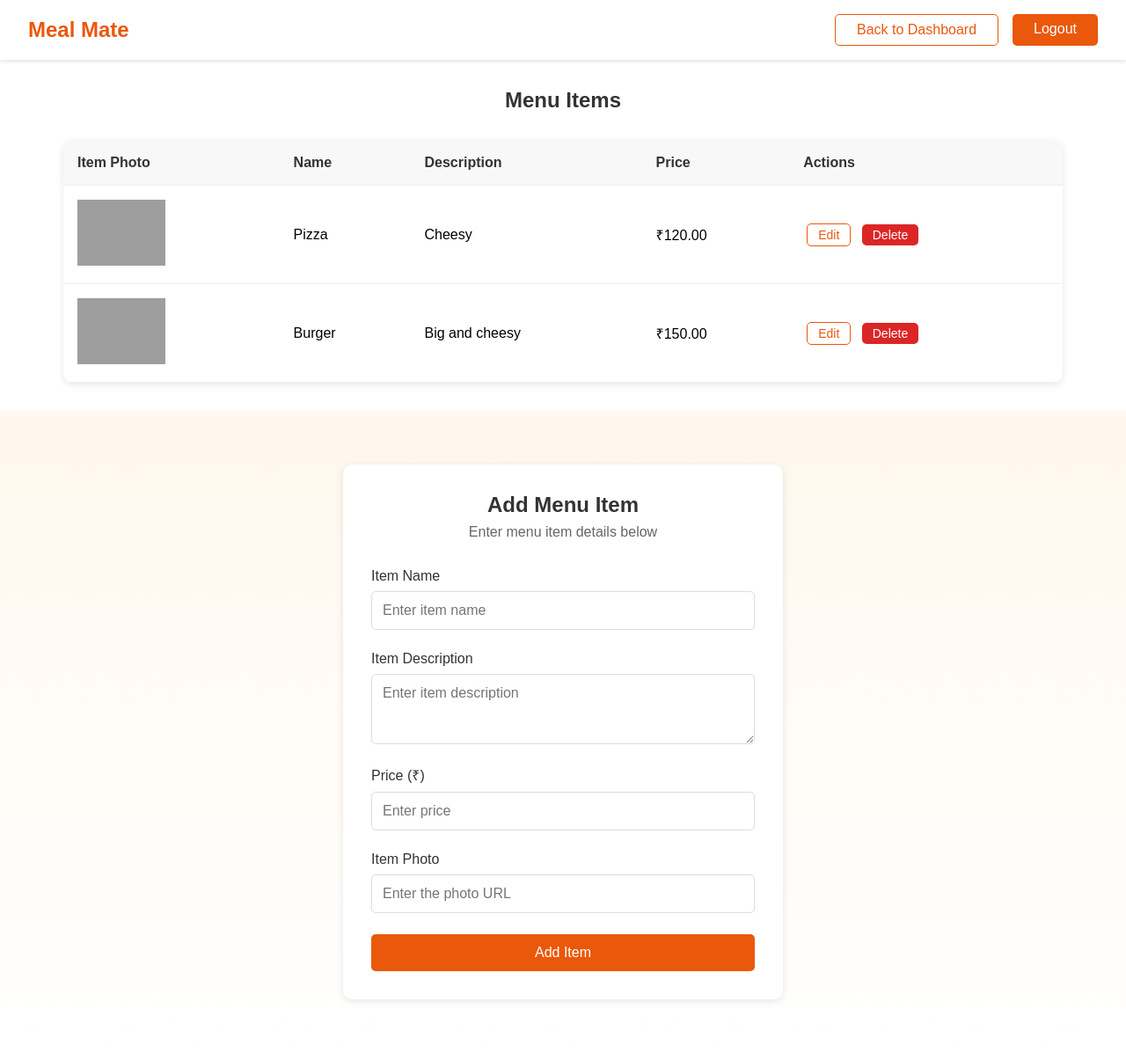
After one commit to AbhishekBalija/django-project, a Django app: page /handle_signin/view_restaurants/restaurant_menu/28/ in a window 1280 px wide. The commit adds this page. Shown: the whole page at 88% size. Run offline with Django 5.2, Linux system fonts and the light colour scheme; data comes from the database, SQL or seed files in the repository; both versions use the stored data as it was after the commit; grey boxes are pictures that could not be loaded.

Commit message:
addition of features

```diff
--- a/meal_mate/delivery/admin.py
+++ b/meal_mate/delivery/admin.py
@@ -1,6 +1,8 @@
 from django.contrib import admin
 
 # Register your models here.
-from .models import Customer
+from .models import Customer, Restaurant, MenuItem
 
 admin.site.register(Customer)
+admin.site.register(Restaurant)
+admin.site.register(MenuItem)
--- a/meal_mate/delivery/models.py
+++ b/meal_mate/delivery/models.py
@@ -13,3 +13,24 @@ class Customer(models.Model):
 
     def __str__(self):
         return f"{self.fullname} {self.email} {self.password} {self.phone} {self.address}"
+
+class Restaurant(models.Model):
+    restaurant_name = models.CharField(max_length=20)
+    restaurant_cuisines = models.CharField(max_length=20)
+    restaurant_address = models.CharField(max_length=20)
+    restaurant_rating = models.CharField(max_length=20)
+    restaurant_photo = models.URLField(max_length=2000, default="https://cwdaust.com.au/wpress/wp-content/uploads/2015/04/placeholder-restaurant.png")
+
+    def __str__(self):
+        return f"{self.restaurant_name} {self.restaurant_cuisines} {self.restaurant_address} {self.restaurant_rating} {self.restaurant_photo}"
+
+
+class MenuItem(models.Model):
+    restaurant = models.ForeignKey(Restaurant, on_delete=models.CASCADE, related_name="menu_items")
+    name = models.CharField(max_length=20)
+    description = models.TextField()
+    price = models.DecimalField(max_digits=5, decimal_places=2)
+    photo = models.URLField(max_length=2000, default="https://encrypted-tbn0.gstatic.com/images?q=tbn:ANd9GcSjjGS5iBKRcrJwPyPm1aXY4uy7KOHZwCj2hA&s")
+
+    def __str__(self):
+        return f"{self.name} {self.description} {self.price} {self.photo}"
--- /dev/null
+++ b/meal_mate/delivery/templates/delivery/AddItem.html
@@ -0,0 +1,97 @@
+{% load static %}
+<!DOCTYPE html>
+<html lang="en">
+<head>
+    <meta charset="UTF-8">
+    <meta name="viewport" content="width=device-width, initial-scale=1.0">
+    <title>Add Menu Item - Meal Mate</title>
+    <link rel="stylesheet" href="{% static 'styles.css' %}">
+</head>
+<body>
+    <nav>
+        <div class="logo">
+            <a href="adminhome.html" style="text-decoration: none; color: inherit;">Meal Mate</a>
+        </div>
+        <div class="nav-buttons">
+            <a href="adminhome.html" class="btn btn-outline">Back to Dashboard</a>
+            <a href="index.html" class="btn btn-primary">Logout</a>
+        </div>
+    </nav>
+
+    <!-- Menu Items Table -->
+    <div class="table-container">
+        <h2>Menu Items</h2>
+        <div class="table-wrapper">
+            <table class="restaurant-table">  <!-- Using the same class as the restaurant list -->
+                <thead>
+                    <tr>
+                        <th>Item Photo</th>
+                        <th>Name</th>
+                        <th>Description</th>
+                        <th>Price</th>
+                        <th>Actions</th>
+                    </tr>
+                </thead>
+                <tbody>
+                    {% for item in menu_items %}
+                    <tr>
+                        <td>
+                            <img src="{{ item.photo }}" alt="{{ item.item_name }}" width="100">
+                        </td>
+                        <td>{{ item.name }}</td>
+                        <td>{{ item.description }}</td>
+                        <td>₹{{ item.price }}</td>
+                        <td>
+                            <button class="btn btn-small btn-outline">Edit</button>
+                            <button class="btn btn-small btn-danger">Delete</button>
+                        </td>
+                    </tr>
+                    {% empty %}
+                    <tr>
+                        <td colspan="5" style="text-align:center;">No menu items added yet.</td>
+                    </tr>
+                    {% endfor %}
+                </tbody>
+            </table>
+        </div>
+    </div>
+
+    <div class="form-container">
+        <div class="form-card">
+            <h2>Add Menu Item</h2>
+            <p class="form-subtitle">Enter menu item details below</p>
+
+            <form method="POST" action="{% url 'restaurant_menu' restaurant.id %}" class="item-form">
+                {% csrf_token %}
+                <div class="form-group">
+                    <label for="item-name">Item Name</label>
+                    <input type="text" name="name" id="item-name" required
+                           placeholder="Enter item name">
+                </div>
+
+                <div class="form-group">
+                    <label for="item-description">Item Description</label>
+                    <textarea id="item-description" name="description" required
+                              placeholder="Enter item description" rows="3"></textarea>
+                </div>
+
+                <div class="form-group">
+                    <label for="item-price">Price (₹)</label>
+                    <input type="number" id="item-price" name="price" required
+                           placeholder="Enter price" min="0" step="0.01"
+                           class="price-input">
+                </div>
+
+                <div class="form-group">
+                    <label for="item-photo">Item Photo</label>
+                    <input type="url" id="item-photo" name="photo" placeholder="Enter the photo URL" required
+                           class="file-input">
+                </div>
+
+                <button type="submit" class="btn btn-primary btn-block">Add Item</button>
+            </form>
+        </div>
+    </div>
+
+</body>
+</html>
--- a/meal_mate/delivery/templates/delivery/Home.html
+++ b/meal_mate/delivery/templates/delivery/Home.html
@@ -10,5 +10,9 @@
         <h1>Welcome to Meal Mate!</h1>
         <p>Meal Mate is a food delivery platform that connects busy professionals with local, delicious, and affordable food options.</p>
     </div>
+    <div>
+        <a href="restaurant_page">Add New Restaurant</a>
+        <a href="view_restaurants">View All Restaurants</a>
+    </div>
 </body>
 </html>
--- a/meal_mate/delivery/templates/delivery/SignIn.html
+++ b/meal_mate/delivery/templates/delivery/SignIn.html
@@ -24,7 +24,7 @@
             <p class="auth-subtitle">Sign in to continue to Meal Mate</p>
 
             {% if error_message %}
-            <p class="text-danger" style="color: red; font-size: 14px; margin-top: 10px;">{{ error_message }}</p>
+            <p class="text-danger" style="color: red; font-size: 14px; margin-top: 10px; margin-bottom: 10px;">{{ error_message }}</p>
             {% endif %}
 
             <form class="auth-form" method="POST" action="{% url 'handleSignin' %}">
--- a/meal_mate/delivery/urls.py
+++ b/meal_mate/delivery/urls.py
@@ -9,4 +9,8 @@ urlpatterns = [
     path('signup/signin/', views.signin),
     path('handle_signin/', views.handleSignin, name='handleSignin'),
     path('handleSignup/', views.handleSignup, name='handleSignup'),
+    path('handle_signin/restaurant_page/', views.restaurant_page, name='restaurant_page'),
+    path('handle_signin/view_restaurants/', views.view_restaurants, name='view_restaurants'),
+    path('handle_signin/add_restaurant/', views.add_restaurant, name='add_restaurant'),
+    path('handle_signin/view_restaurants/restaurant_menu/<int:restaurant_id>/', views.restaurant_menu, name='restaurant_menu'),
 ]
--- a/meal_mate/delivery/views.py
+++ b/meal_mate/delivery/views.py
@@ -1,6 +1,6 @@
 from django.http import HttpResponse
-from django.shortcuts import render
-from delivery.models import Customer
+from django.shortcuts import get_object_or_404, redirect, render
+from delivery.models import Customer, MenuItem, Restaurant
 
 # Create your views here.
 
@@ -31,23 +31,78 @@ def handleSignin(request):
 
 def handleSignup(request):
     if request.method == 'POST':
-        fullname = request.POST.get('fullname', '').strip(),
-        email = request.POST.get('email', '').strip() ,
-        password = request.POST.get('password', '').strip(),
-        phone = request.POST.get('phone', '').strip(),
-        address = request.POST.get('address', '').strip()
+        fullname = request.POST.get('fullname')
+        email = request.POST.get('email')
+        password = request.POST.get('password')
+        phone = request.POST.get('phone')
+        address = request.POST.get('address')
 
-        info = {
-            'fullname': fullname,
-            'password': password,
-            'email': email,
-            'phone': phone,
-            'address': address,
-        }
-        # Save to db
-        c = Customer(fullname = fullname,password = password, email = email, phone = phone, address = address)
-        c.save()
+        try:
+            # Check if customer already exists
+            Customer.objects.get(fullname = fullname)
+            return render(request, 'delivery/SignUp.html', {'error_message': 'Username already exists'})
+        except:
+            # Save to db
+            c = Customer(fullname = fullname,password = password, email = email, phone = phone, address = address)
+            c.save()
 
-        return render(request, 'delivery/SignUpInfo.html',info)
+        return render(request, 'delivery/SignIn.html')
     else:
-        return HttpResponse(f"Invalid signup form")
+        return HttpResponse(f"Invalid signin form")
+
+def restaurant_page(request):
+    return render(request,'delivery/AddRestaurant.html')
+
+def view_restaurants(request):
+    restaurants = Restaurant.objects.all()
+    return render(request, 'delivery/ViewRestaurant.html',{"restaurants":restaurants})
+
+
+def add_restaurant(request):
+    if request.method == 'POST':
+        restaurant_name = request.POST.get('restaurant_name')
+        restaurant_cuisines = request.POST.get('restaurant_cuisines')
+        restaurant_address = request.POST.get('restaurant_address')
+        restaurant_rating = request.POST.get('restaurant_rating')
+        restaurant_photo = request.POST.get('restaurant_photo')
+
+        try:
+            # Check if restaurant already exists
+            Restaurant.objects.get(restaurant_name = restaurant_name)
+            return render(request, 'delivery/AddRestaurant.html', {'error_message': 'Restaurant already exists'})
+        except:
+            rest = Restaurant(restaurant_name=restaurant_name,restaurant_cuisines=restaurant_cuisines,restaurant_address=restaurant_address,restaurant_rating=restaurant_rating,restaurant_photo=restaurant_photo)
+            rest.save()
+
+        restaurants = Restaurant.objects.all()
+
+        return render(request, 'delivery/ViewRestaurant.html',{"restaurants":restaurants})
+    else:
+        return HttpResponse(f"Invalid Request")
+
+def restaurant_menu(request, restaurant_id):
+    restaurant = get_object_or_404(Restaurant, id=restaurant_id)
+
+    if request.method == "POST":
+        name = request.POST.get('name')
+        description = request.POST.get('description')
+        price = request.POST.get('price')
+        photo = request.POST.get('photo')
+
+        MenuItem.objects.create(
+            name=name,
+            description=description,
+            price=price,
+            photo=photo,
+            restaurant=restaurant,
+        )
+
+        return redirect('restaurant_menu', restaurant.id)
+
+    # Fetch all menu items for this restaurant
+    menu_items = restaurant.menu_items.all()
+
+    return render(request, 'delivery/AddItem.html', {
+        'restaurant': restaurant,
+        'menu_items': menu_items,
+    })
```
Also changed, not shown: meal_mate/delivery/templates/delivery/AddRestaurant.html (added, +68 -0 lines), meal_mate/delivery/templates/delivery/SignUp.html (+11 -7 lines), meal_mate/delivery/templates/delivery/ViewRestaurant.html (added, +58 -0 lines), meal_mate/db.sqlite3, meal_mate/delivery/migrations/0002_restaurant.py (added), meal_mate/delivery/migrations/0003_menuitem.py (added), meal_mate/delivery/migrations/0004_alter_menuitem_item_photo.py (added), meal_mate/delivery/migrations/0005_rename_item_description_menuitem_description_and_more.py (added).
